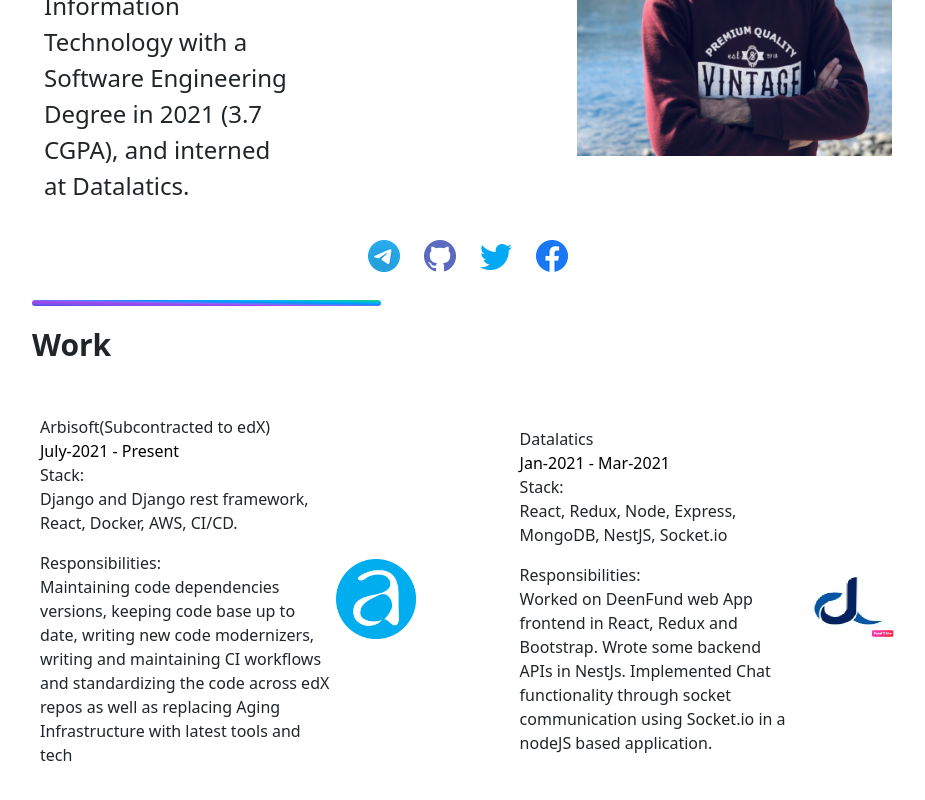
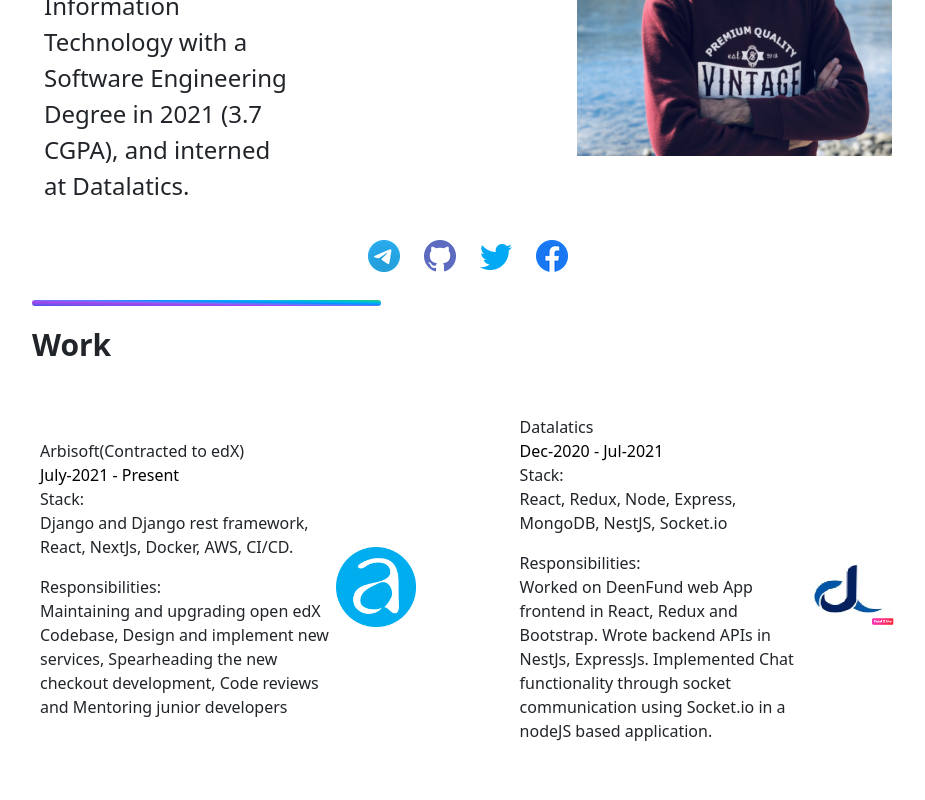
Before and after one commit to aht007/personal-portfolio, a React (Create React App) app: page / in a window 1280 px wide. Shown: the part 404-1204 px from the top of the page, without its empty margins (172-1097 px from the left). Built offline with nearby package versions, Linux system fonts and the light colour scheme.

Commit message:
feat: work updates

```diff
--- a/src/components/data/work.js
+++ b/src/components/data/work.js
@@ -1,20 +1,20 @@
 export const WorkData = [
     {
-        company: "Arbisoft(Subcontracted to edX)",
+        company: "Arbisoft(Contracted to edX)",
         designation: "Software Engineer",
         dateJoining: "July-2021",
         dateEnd: "Present",
         companyLogo: require("../../assets/icons/arbisoft.png"),
-        stack: "Django and Django rest framework, React, Docker, AWS, CI/CD.",
-        work: "Maintaining code dependencies versions, keeping code base up to date, writing new code modernizers, writing and maintaining CI workflows and standardizing the code across edX repos as well as replacing Aging Infrastructure with latest tools and tech"
+        stack: "Django and Django rest framework, React, NextJs, Docker, AWS, CI/CD.",
+        work: "Maintaining and upgrading open edX Codebase, Design and implement new services, Spearheading the new checkout development, Code reviews and Mentoring junior developers"
     },
     {
         company: "Datalatics",
         designation: "Software Engineer",
-        dateJoining: "Jan-2021",
-        dateEnd: "Mar-2021",
+        dateJoining: "Dec-2020",
+        dateEnd: "Jul-2021",
         companyLogo: require('../../assets/icons/datalatics.jpeg'),
         stack:"React, Redux, Node, Express, MongoDB, NestJS, Socket.io",
-        work: "Worked on DeenFund web App frontend in React, Redux and Bootstrap. Wrote some backend APIs in NestJs. Implemented Chat functionality through socket communication using Socket.io in a nodeJS based application."
+        work: "Worked on DeenFund web App frontend in React, Redux and Bootstrap. Wrote backend APIs in NestJs, ExpressJs. Implemented Chat functionality through socket communication using Socket.io in a nodeJS based application."
     },
 ]
```
